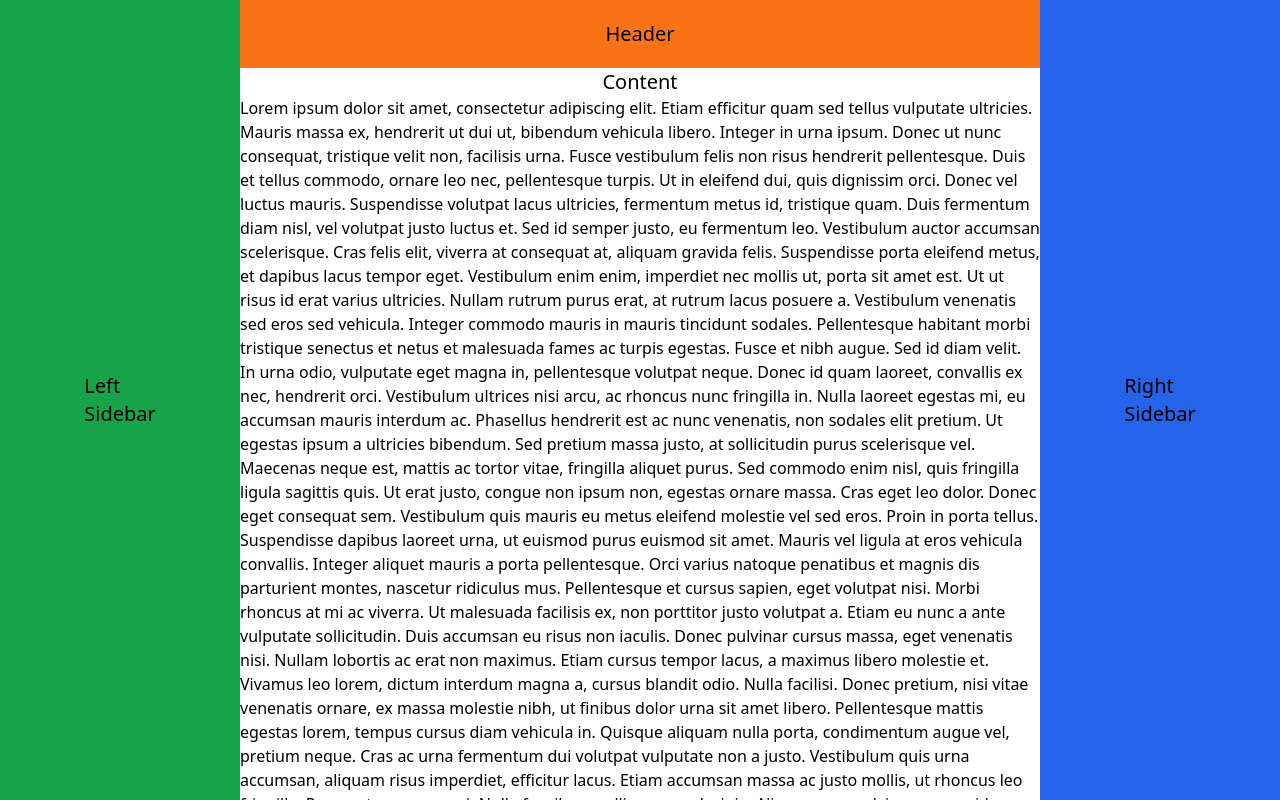
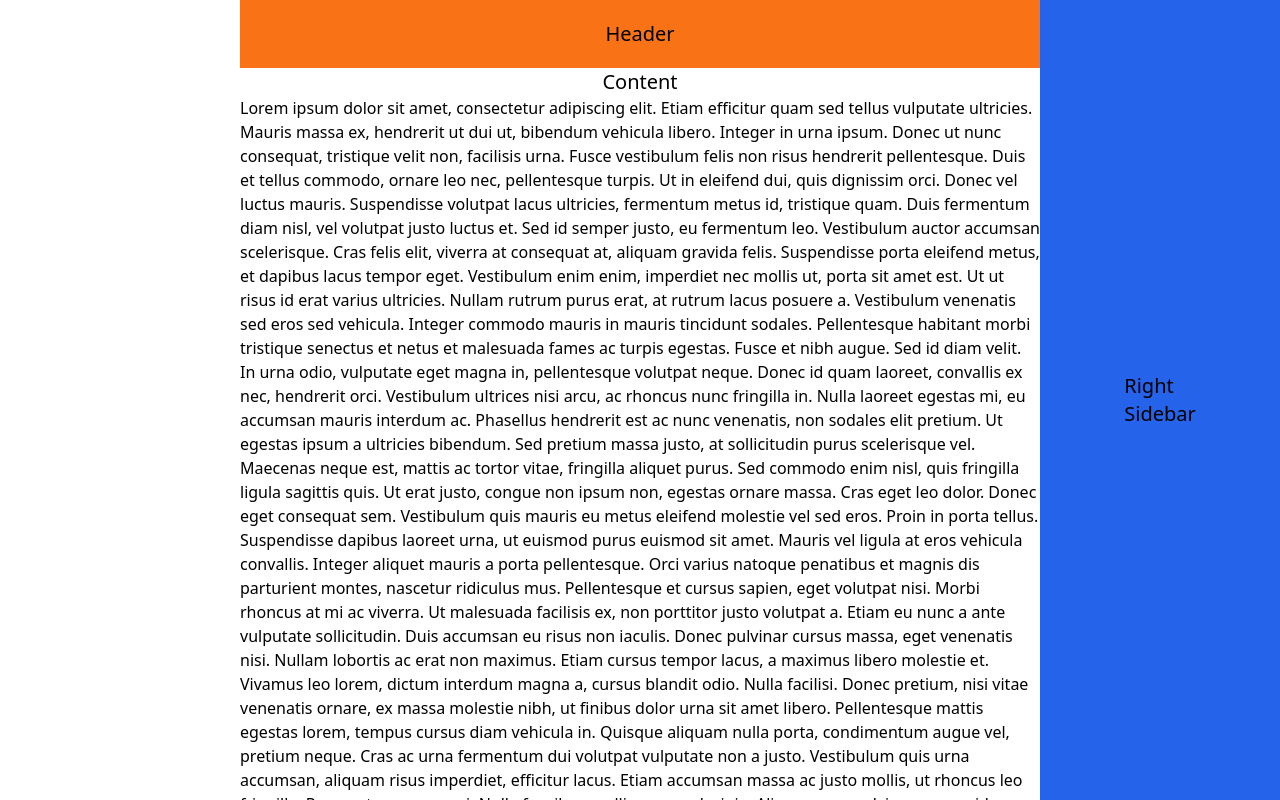
Before and after one commit to Gujarats/tailwind-layout-template, a website: page src/index.html in a window 1280 px wide. Drawn offline with Linux system fonts and the light colour scheme.

```diff
--- a/src/index.html
+++ b/src/index.html
@@ -8,7 +8,7 @@
 
   <body>
     <div class="w-full flex h-svh max-h-svh">
-      <div class="hidden h-full flex-[0.3] md:block">
+      <div class="invisible h-full flex-[0.3]">
         <!-- Left Sidebar -->
         <div class="grid h-full place-content-center bg-green-600">
           <h1 class="text-xl">Left</h1>
```
Also changed, not shown: README.md (added), src/output.css, 1 other file.
